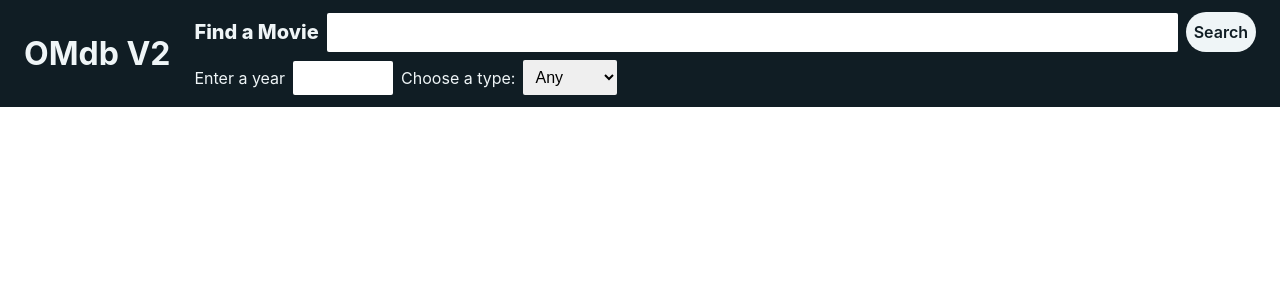
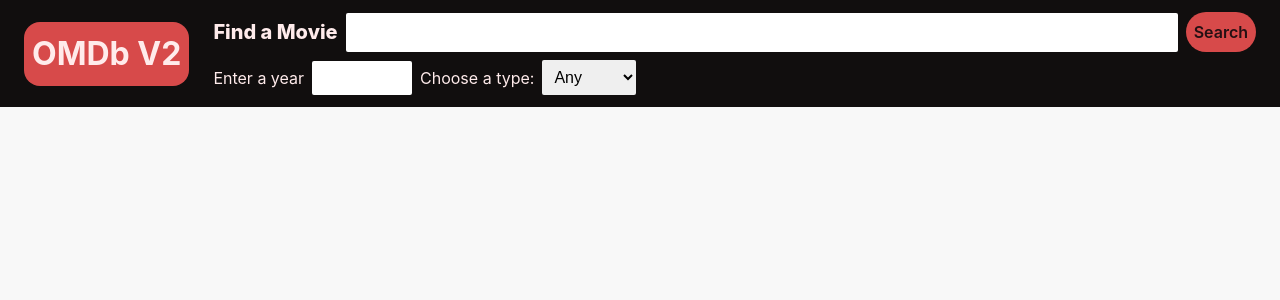
Before and after one commit to Joee94/OMDBv2, a React (Vite) app: page / in a window 1280 px wide. Shown: the top 300 px of the page. Built offline with nearby package versions, Linux system fonts and the light colour scheme.

Commit message:
More styling

```diff
--- a/src/components/Header/Header.tsx
+++ b/src/components/Header/Header.tsx
@@ -16,7 +16,7 @@
 export const Header = ({ setSearch }: Props) => {
   return (
     <header>
-      <h1>OMdb V2</h1>
+      <h1>OMDb V2</h1>
       <search>
         <form
           onSubmit={(e: React.FormEvent<FormElement>) => {
--- a/src/components/Header/header.css
+++ b/src/components/Header/header.css
@@ -5,8 +5,12 @@
   width: 100%;
   margin-bottom: 16px;
   padding: 12px 24px;
-  background-color: var(--primary-color);
+  background-color: var(--off-black);
   text-wrap: nowrap;
+}
+
+header label {
+  color: var(--white);
 }
 search {
   width: 100%;
@@ -20,7 +24,7 @@
 }
 
 search button {
-  background-color: var(--secondary-color);
+  background-color: var(--accent-color);
   color: var(--primary-color);
   border-radius: 25px;
   padding: 8px;
@@ -67,3 +71,10 @@
 input {
   flex: 1;
 }
+
+h1 {
+  background-color: var(--accent-color);
+  padding: 8px;
+  border-radius: 16px;
+  font-size: 2rem;
+}
--- a/src/index.css
+++ b/src/index.css
@@ -10,8 +10,27 @@
   -webkit-font-smoothing: antialiased;
   -moz-osx-font-smoothing: grayscale;
 
-  --primary-color: #101d24;
-  --secondary-color: #eff5f7;
+  --white: #ffebeb;
+  --black: #241013;
+
+  --off-white: rgb(248, 248, 248);
+  --off-black: rgb(17, 14, 14);
+
+  --primary-color: var(--black);
+  --secondary-color: var(--white);
+  --accent-color: #d74a4a;
+
+  background-color: var(--off-white);
+  color: var(--secondary-color);
+}
+
+@media (prefers-color-scheme: dark) {
+  :root {
+    --primary-color: var(--white);
+    --secondary-color: var(--black);
+    background-color: var(--off-black);
+    color: var(--secondary-color);
+  }
 }
 
 * {
@@ -22,8 +41,6 @@
 }
 
 body {
-  background-color: white;
-  color: var(--secondary-color);
   margin-bottom: 24px;
 }
 
@@ -36,6 +53,11 @@
   cursor: pointer;
 }
 
+button:focus,
+input:focus {
+  outline: 2px solid var(--accent-color);
+}
+
 main {
   padding: 0 24px;
 }
```
